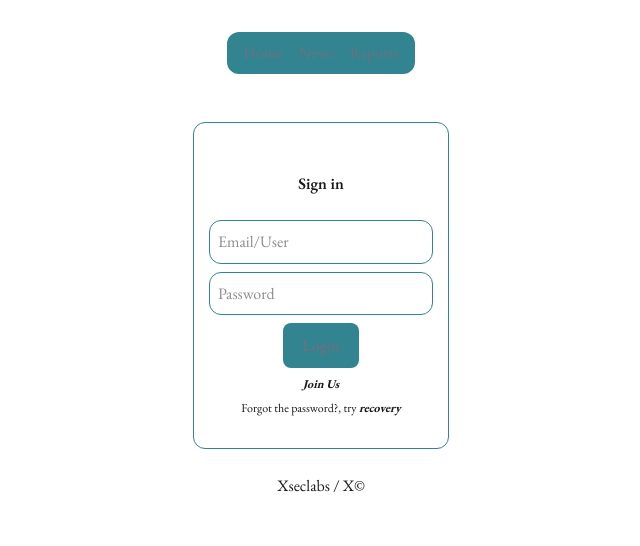
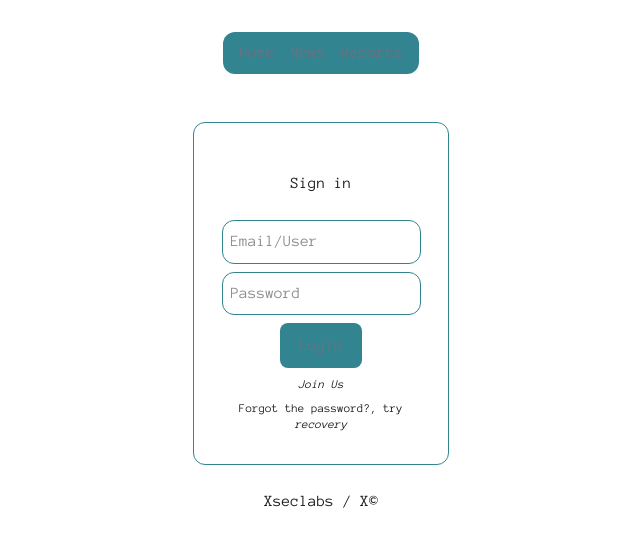
Before and after one commit to xscriptorcode/xseclabs, a Next.js app in the folder xseclabs/: page /login in a window 1280 px wide. Shown: the top 546 px of the page, without its empty margins (319-959 px from the left). Built offline with nearby package versions, Linux system fonts and the light colour scheme; no server answers.

Commit message:
update font

```diff
--- a/xseclabs/src/app/globals.css
+++ b/xseclabs/src/app/globals.css
@@ -2,7 +2,7 @@
 
 @font-face {
   font-family: 'Eb-Garamond';
-  src: url('/fonts/EBGaramond-VariableFont_wght.woff2') format('woff2');
+  src: url('/fonts/AnonymousPro-Regular.woff2') format('woff2');
   font-weight: 100 700;
   font-style: normal;
   font-display: swap;
```
Also changed, not shown: xseclabs/public/fonts/AnonymousPro-Regular.woff2 (added), xseclabs/public/fonts/EBGaramond-VariableFont_wght.woff2 (deleted).
